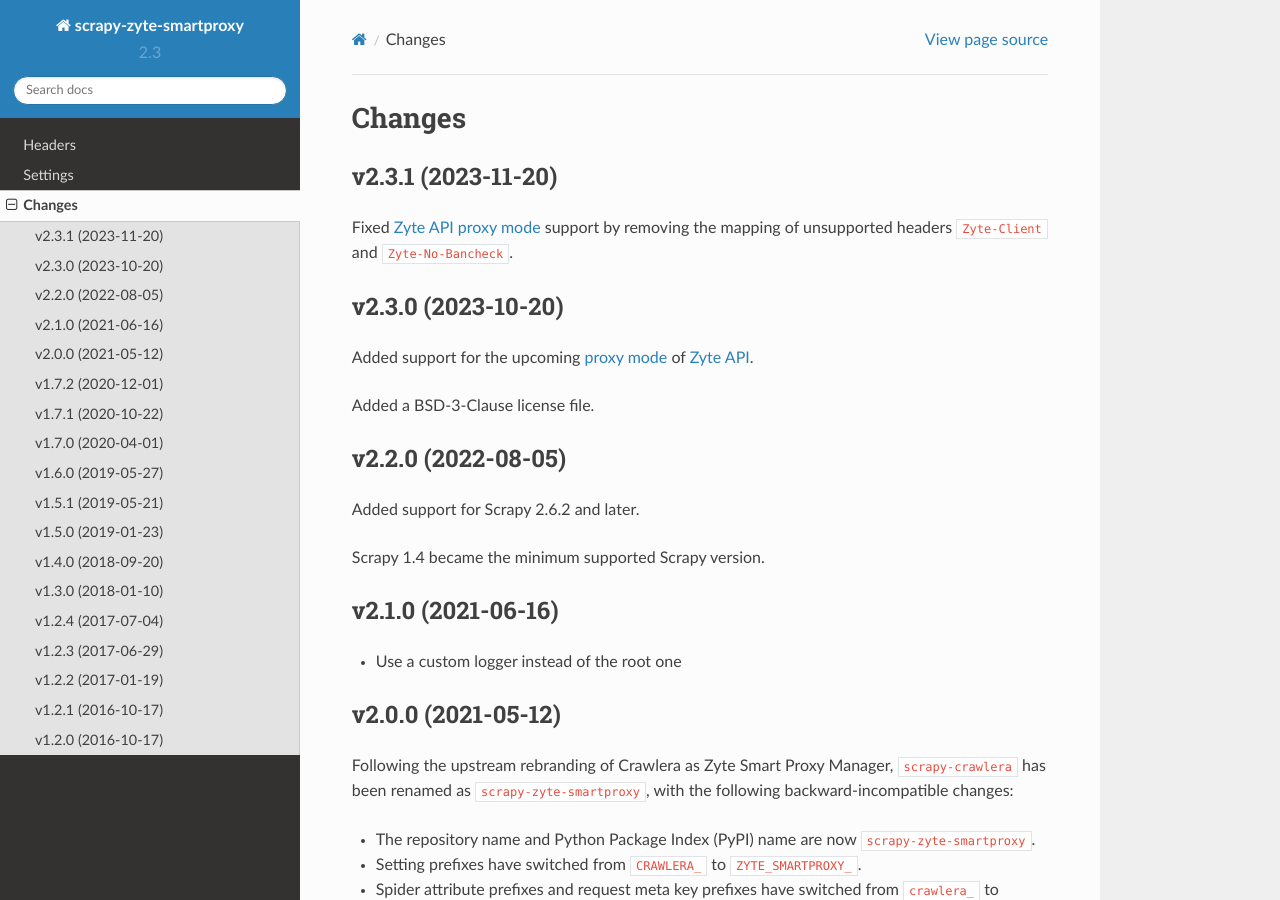
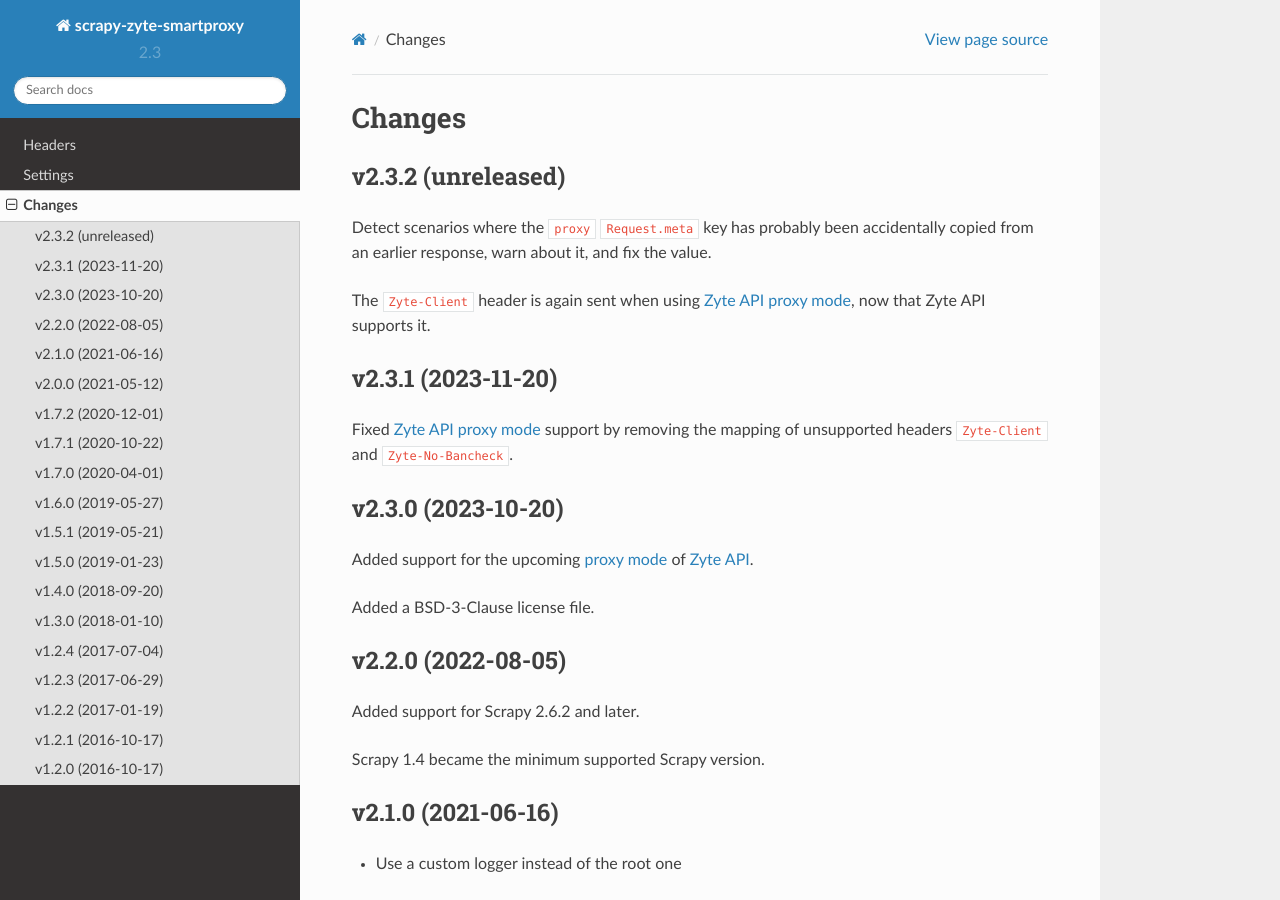
Before and after one commit to scrapy-plugins/scrapy-zyte-smartproxy, a Sphinx documentation site: the page built from docs/news.rst, in a window 1280 px wide and 900 px high. Built offline with Sphinx 7.4.7 and the Read the Docs theme 2.0.0, drawn with Linux system fonts in a browser that asks for light colours.

Commit message:
Changelog entry for version 2.3.2 (#118)

```diff
--- a/docs/news.rst
+++ b/docs/news.rst
@@ -2,6 +2,15 @@
 
 Changes
 =======
+
+v2.3.2 (unreleased)
+-------------------
+
+Detect scenarios where the ``proxy`` ``Request.meta`` key has probably been
+accidentally copied from an earlier response, warn about it, and fix the value.
+
+The ``Zyte-Client`` header is again sent when using `Zyte API`_ `proxy mode`_,
+now that Zyte API supports it.
 
 v2.3.1 (2023-11-20)
 -------------------
```
